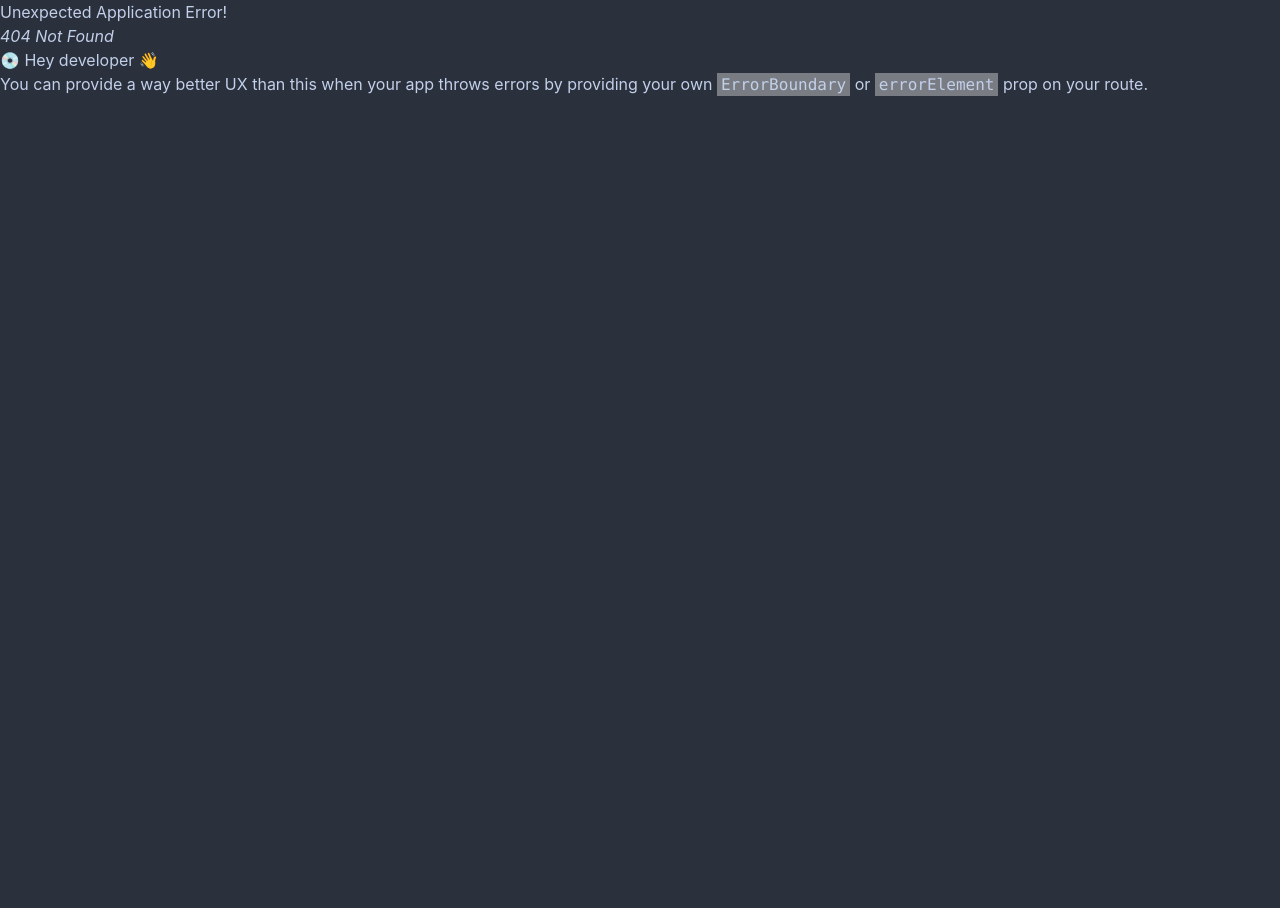
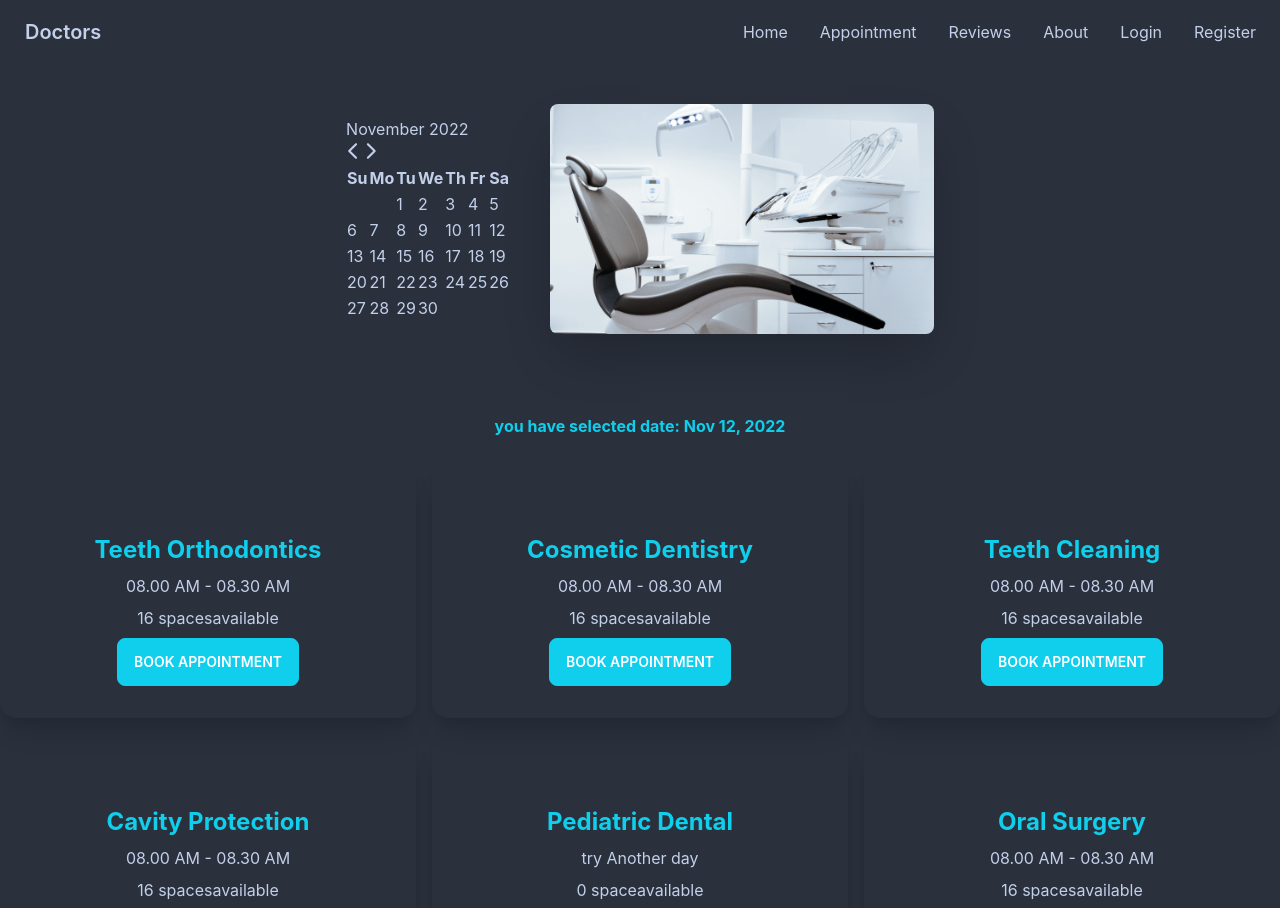
Before and after one commit to shakilmonsi/decrors-portal-resources, a React (Create React App) app: page /appointment in a window 1280 px wide. Before the commit this address had no page. Shown: the top 908 px of the page. Before the commit the page ends 800 px from the top, so only its background shows below. Built offline with nearby package versions, Linux system fonts and the light colour scheme.

Commit message:
fext modul and cart and class 6

```diff
--- a/package.json
+++ b/package.json
@@ -7,7 +7,9 @@
     "@testing-library/react": "^13.4.0",
     "@testing-library/user-event": "^13.5.0",
     "daisyui": "^2.39.1",
+    "date-fns": "^2.29.3",
     "react": "^18.2.0",
+    "react-day-picker": "^8.3.6",
     "react-dom": "^18.2.0",
     "react-router-dom": "^6.4.3",
     "react-scripts": "5.0.1",
--- a/public/index.html
+++ b/public/index.html
@@ -1,8 +1,5 @@
 <!DOCTYPE html>
-<html data-theme="dark" lang="en"></html>
-
-
-
+<html data-theme="light" lang="en">
   <head>
     <meta charset="utf-8" />
     <link rel="icon" href="%PUBLIC_URL%/favicon.ico" />
--- /dev/null
+++ b/public/sev.json
@@ -0,0 +1,117 @@
+[
+  {
+    "_id": 1,
+    "name": "Teeth Orthodontics",
+    "slots": [
+      "08.00 AM - 08.30 AM",
+      "08.30 AM - 09.00 AM",
+      "09.00 AM - 9.30 AM",
+      "09.30 AM - 10.00 AM",
+      "10.00 AM - 10.30 AM",
+      "10.30 AM - 11.00 AM",
+      "11.00 AM - 11.30 AM",
+      "11.30 AM - 12.00 AM",
+      "1.00 PM - 1.30 PM",
+      "1.30 PM - 2.00 PM",
+      "2.00 PM - 2.30 PM",
+      "2.30 PM - 3.00 PM",
+      "3.00 PM - 3.30 PM",
+      "3.30 PM - 4.00 PM",
+      "4.00 PM - 4.30 PM",
+      "4.30 PM - 5.00 PM"
+    ]
+  },
+  {
+    "_id": 2,
+    "name": "Cosmetic Dentistry",
+    "slots": [
+      "08.00 AM - 08.30 AM",
+      "08.30 AM - 09.00 AM",
+      "09.00 AM - 9.30 AM",
+      "09.30 AM - 10.00 AM",
+      "10.00 AM - 10.30 AM",
+      "10.30 AM - 11.00 AM",
+      "11.00 AM - 11.30 AM",
+      "11.30 AM - 12.00 AM",
+      "1.00 PM - 1.30 PM",
+      "1.30 PM - 2.00 PM",
+      "2.00 PM - 2.30 PM",
+      "2.30 PM - 3.00 PM",
+      "3.00 PM - 3.30 PM",
+      "3.30 PM - 4.00 PM",
+      "4.00 PM - 4.30 PM",
+      "4.30 PM - 5.00 PM"
+    ]
+  },
+  {
+    "_id": 3,
+    "name": "Teeth Cleaning",
+    "slots": [
+      "08.00 AM - 08.30 AM",
+      "08.30 AM - 09.00 AM",
+      "09.00 AM - 9.30 AM",
+      "09.30 AM - 10.00 AM",
+      "10.00 AM - 10.30 AM",
+      "10.30 AM - 11.00 AM",
+      "11.00 AM - 11.30 AM",
+      "11.30 AM - 12.00 AM",
+      "1.00 PM - 1.30 PM",
+      "1.30 PM - 2.00 PM",
+      "2.00 PM - 2.30 PM",
+      "2.30 PM - 3.00 PM",
+      "3.00 PM - 3.30 PM",
+      "3.30 PM - 4.00 PM",
+      "4.00 PM - 4.30 PM",
+      "4.30 PM - 5.00 PM"
+    ]
+  },
+  {
+    "_id": 4,
+    "name": "Cavity Protection",
+    "slots": [
+      "08.00 AM - 08.30 AM",
+      "08.30 AM - 09.00 AM",
+      "09.00 AM - 9.30 AM",
+      "09.30 AM - 10.00 AM",
+      "10.00 AM - 10.30 AM",
+      "10.30 AM - 11.00 AM",
+      "11.00 AM - 11.30 AM",
+      "11.30 AM - 12.00 AM",
+      "1.00 PM - 1.30 PM",
+      "1.30 PM - 2.00 PM",
+      "2.00 PM - 2.30 PM",
+      "2.30 PM - 3.00 PM",
+      "3.00 PM - 3.30 PM",
+      "3.30 PM - 4.00 PM",
+      "4.00 PM - 4.30 PM",
+      "4.30 PM - 5.00 PM"
+    ]
+  },
+  {
+    "_id": 5,
+    "name": "Pediatric Dental",
+    "slots": []
+  },
+  {
+    "_id": 6,
+    "name": "Oral Surgery",
+    "slots": [
+      "08.00 AM - 08.30 AM",
+      "08.30 AM - 09.00 AM",
+      "09.00 AM - 9.30 AM",
+      "09.30 AM - 10.00 AM",
+      "10.00 AM - 10.30 AM",
+      "10.30 AM - 11.00 AM",
+      "11.00 AM - 11.30 AM",
+      "11.30 AM - 12.00 AM",
+      "1.00 PM - 1.30 PM",
+      "1.30 PM - 2.00 PM",
+      "2.00 PM - 2.30 PM",
+      "2.30 PM - 3.00 PM",
+      "3.00 PM - 3.30 PM",
+      "3.30 PM - 4.00 PM",
+      "4.00 PM - 4.30 PM",
+      "4.30 PM - 5.00 PM"
+    ]
+  }
+]
--- a/src/App.js
+++ b/src/App.js
@@ -1,4 +1,3 @@
-import logo from "./logo.svg";
 import "./App.css";
 import { RouterProvider } from "react-router-dom";
 import router from "./Routes/Route/Routes";
--- a/src/Routes/Route/Routes.js
+++ b/src/Routes/Route/Routes.js
@@ -1,5 +1,6 @@
 import { createBrowserRouter } from "react-router-dom";
 import Main from "../../layout/Maib/Main";
+import Appointment from "../../pages/Appointment/Appointment";
 import Home from "../../pages/Home/Home";
 import Login from "../../pages/Login/Login";
 import Register from "../../pages/register/Register";
@@ -21,6 +22,10 @@ const router = createBrowserRouter([
         path: "register",
         element: <Register></Register>,
       },
+      {
+        path: "/appointment",
+        element: <Appointment></Appointment>,
+      },
     ],
   },
 ]);
--- /dev/null
+++ b/src/pages/Appointment/Appointment.js
@@ -0,0 +1,19 @@
+import React, { useState } from "react";
+import AppointmentBanner from "./AppointmentBanner/AppointmentBanner";
+import AvablablAppointment from "./AvablablAppointment/AvablablAppointment";
+
+const Appointment = () => {
+  const [selectedData, setSelectedData] = useState(new Date());
+
+  return (
+    <div>
+      <AppointmentBanner
+        selectedData={selectedData}
+        setSelectedData={setSelectedData}
+      ></AppointmentBanner>
+      <AvablablAppointment selectedData={selectedData}></AvablablAppointment>
+    </div>
+  );
+};
+
+export default Appointment;
--- /dev/null
+++ b/src/pages/Appointment/AppointmentBanner/AppointmentBanner.js
@@ -0,0 +1,27 @@
+import React from "react";
+import c from "../../../assets/images/chair.png";
+import { DayPicker } from "react-day-picker";
+const AppointmentBanner = ({ selectedData, setSelectedData }) => {
+  return (
+    <header className="my-6">
+      <div className="hero">
+        <div className="hero-content flex-col lg:flex-row-reverse">
+          <img
+            src={c}
+            alt="dentist chair"
+            className="max-w-sm rounded-lg shadow-2xl"
+          />
+          <div className="mr-6">
+            <DayPicker
+              mode="single"
+              selected={selectedData}
+              onSelect={setSelectedData}
+            />
+          </div>
+        </div>
+      </div>
+    </header>
+  );
+};
+
+export default AppointmentBanner;
--- /dev/null
+++ b/src/pages/Appointment/AvablablAppointment/AvablablAppointment.js
@@ -0,0 +1,39 @@
+import { format } from "date-fns";
+import React, { useEffect, useState } from "react";
+import BookingModul from "../BookingModul/BookingModul";
+import SengelApponmentOption from "./SengleApponmentOption/SengelApponmentOption";
+
+const AvablablAppointment = ({ selectedData }) => {
+  const [appointmentOptionss, setAppointmentOptions] = useState([]);
+  const [treatment, setTratment] = useState(null);
+  useEffect(() => {
+    fetch("sev.json")
+      .then((res) => res.json())
+      .then((data) => setAppointmentOptions(data));
+  }, []);
+  return (
+    <section className="my-16">
+      <p className="text-center font-bold text-primary">
+        you have selected date: {format(selectedData, "PP")}
+      </p>
+
+      <div className="grid mt-6 grid-cols-1 md:grid-cols-2 lg:grid-cols-3 gap-4">
+        {appointmentOptionss.map((option) => (
+          <SengelApponmentOption
+            key={option.id}
+            option={option}
+            setTratment={setTratment}
+          ></SengelApponmentOption>
+        ))}
+      </div>
+      {treatment && (
+        <BookingModul
+          treatment={treatment}
+          selectedData={selectedData}
+        ></BookingModul>
+      )}
+    </section>
+  );
+};
+
+export default AvablablAppointment;
--- /dev/null
+++ b/src/pages/Appointment/AvablablAppointment/SengleApponmentOption/SengelApponmentOption.js
@@ -0,0 +1,29 @@
+import React from "react";
+
+const SengelApponmentOption = ({ option, setTratment }) => {
+  const { name, slots } = option;
+
+  return (
+    <div className="card shadow-xl">
+      <div className="card-body text-center mt-10">
+        <h2 className="text-2xl font-bold text-primary text-center">{name}</h2>
+        <p>{slots.length > 0 ? slots[0] : "try Another day"}</p>
+        <p>
+          {slots.length} {slots.length > 1 ? "spaces" : "space"}available
+        </p>
+
+        <div className="card-actions justify-center">
+          <label
+            htmlFor="booking-module"
+            className="btn btn-primary text-white"
+            onClick={() => setTratment(option)}
+          >
+            book Appointment
+          </label>
+        </div>
+      </div>
+    </div>
+  );
+};
+
+export default SengelApponmentOption;
--- /dev/null
+++ b/src/pages/Appointment/BookingModul/BookingModul.js
@@ -0,0 +1,58 @@
+import { format } from "date-fns";
+import React from "react";
+
+const BookingModul = ({ treatment, selectedData }) => {
+  const date = format(selectedData, "PP");
+  const { name, slots } = treatment;
+  return (
+    <>
+      <input type="checkbox" id="booking-module" className="modal-toggle" />
+      <div className="modal">
+        <div className="modal-box relative">
+          <label
+            htmlFor="booking-module"
+            className="btn btn-sm btn-circle absolute right-2 top-2"
+          >
+            ✕
+          </label>
+          <h3 className="text-lg font-bold">{name}</h3>
+          <form className="grid grid-cols-1 gap-3 mt-7">
+            <input
+              type="text"
+              value={date}
+              className="input input-bordered w-full "
+            />
+            <select className="select select-ghost w-full">
+              {slots.map((slot) => (
+                <option value={slot}>{slot}</option>
+              ))}
+            </select>
+            <input
+              type="text"
+              placeholder="Type here"
+              className="input input-bordered w-full "
+            />
+            <input
+              type="text"
+              placeholder="Type here"
+              className="input input-bordered w-full "
+            />
+            <input
+              type="text"
+              placeholder="Type here"
+              className="input input-bordered w-full "
+            />
+            <br />
+            <input
+              className="w-full h-8 p-9  btn-primary"
+              type="submit"
+              value="submit"
+            />
+          </form>
+        </div>
+      </div>
+    </>
+  );
+};
+
+export default BookingModul;
--- a/src/pages/Home/sheareds/footer/Footer.js
+++ b/src/pages/Home/sheareds/footer/Footer.js
@@ -3,12 +3,13 @@ import { Link } from "react-router-dom";
 import footer from "../../../../assets/images/footer.png";
 const Footer = () => {
   return (
-    <footer className="p-10">
-      style=
-      {{
+    <footer
+      className="p-10"
+      style={{
         background: `url(${footer})`,
         backgroundSize: "cover",
       }}
+    >
       <div className="footer font-bold">
         <div>
           <span className="footer-title">Services</span>
```
Also changed, not shown: src/jjj.js (added), 1 other file (tests, documents, lock files or other folders).
